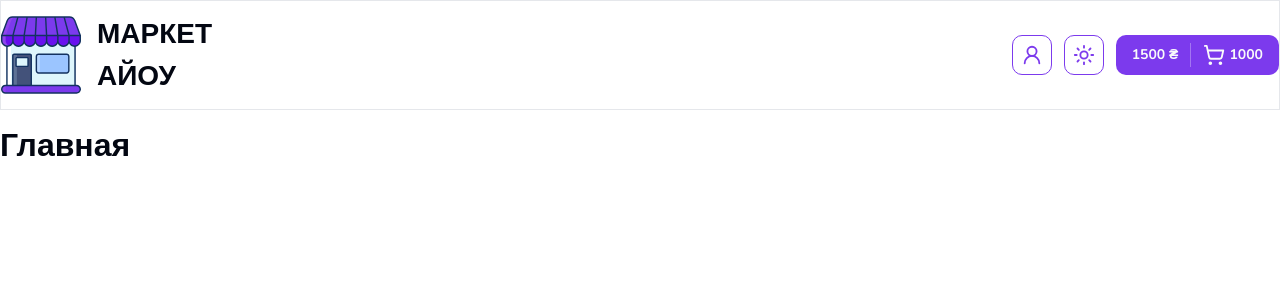
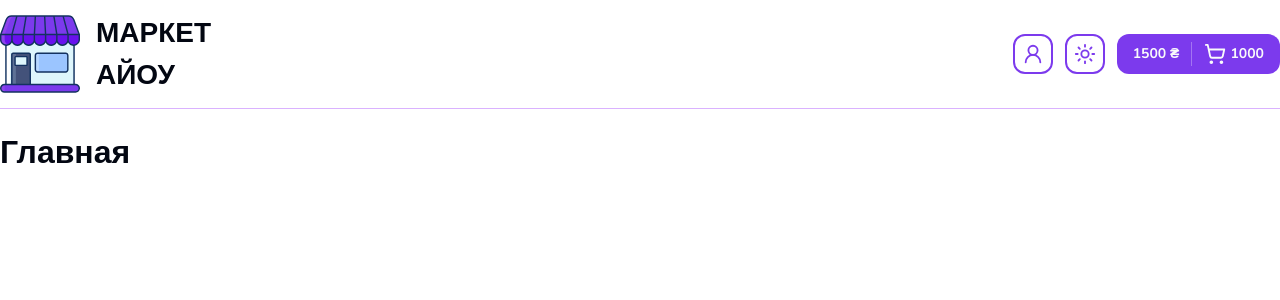
Before and after one commit to smartware10/market.io.frontend, a Next.js app: page / in a window 1280 px wide. Shown: the top 300 px of the page. Built offline with nearby package versions, Linux system fonts and the light colour scheme.

Commit message:
Micro fix

```diff
--- a/next.config.ts
+++ b/next.config.ts
@@ -3,6 +3,7 @@
 const nextConfig: NextConfig = {
   /* config options here */
   reactStrictMode: true,
+  devIndicators: false,
 };
 
 export default nextConfig;
--- a/src/app/page.tsx
+++ b/src/app/page.tsx
@@ -3,7 +3,7 @@
 export default function Home() {
   return (
     <>
-      <Container className="mt-3">
+      <Container className="mt-5">
         <Title text={"Главная"} size={"lg"} className={"font-bold"} />
       </Container>
     </>
--- a/src/components/shared/header.tsx
+++ b/src/components/shared/header.tsx
@@ -11,7 +11,7 @@
 
 export const Header: React.FC<Props> = ({ className }) => {
   return (
-    <header className={cn("border border-b", className)}>
+    <header className={cn("border-b border-b-purple-300", className)}>
       <Container className="flex items-center justify-between py-3">
         {/* Левая часть */}
         <div className="flex items-center gap-4">
--- a/src/components/ui/button.tsx
+++ b/src/components/ui/button.tsx
@@ -8,7 +8,7 @@
 import { Loader } from "lucide-react";
 
 const buttonVariants = cva(
-  "inline-flex items-center justify-center whitespace-nowrap rounded-md active:translate-y-[1px] text-sm font-medium ring-offset-background transition-colors focus-visible:outline-none focus-visible:ring-2 focus-visible:ring-ring focus-visible:ring-offset-2 disabled:pointer-events-none disabled:opacity-50 disabled:bg-gray-500",
+  "inline-flex items-center justify-center whitespace-nowrap rounded-lg active:translate-y-[1px] text-sm font-medium ring-offset-background transition-colors focus-visible:outline-none focus-visible:ring-2 focus-visible:ring-ring focus-visible:ring-offset-2 disabled:pointer-events-none disabled:opacity-50 disabled:bg-gray-500",
   {
     variants: {
       variant: {
@@ -16,7 +16,7 @@
         destructive:
           "bg-destructive text-destructive-foreground hover:bg-destructive/90",
         outline:
-          "border border-primary text-primary bg-transparent hover:bg-secondary",
+          "border-2 border-primary text-primary bg-transparent hover:bg-secondary",
         secondary: "bg-secondary text-primary hover:bg-secondary/50",
         ghost: "hover:bg-secondary hover:text-secondary-foreground",
         link: "text-primary underline-offset-4 hover:underline",
```
